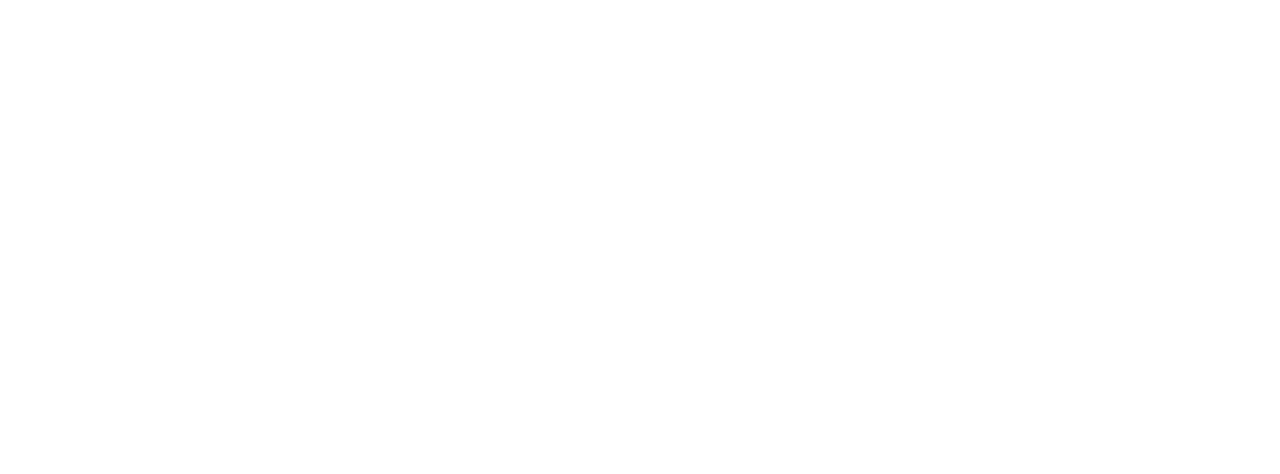
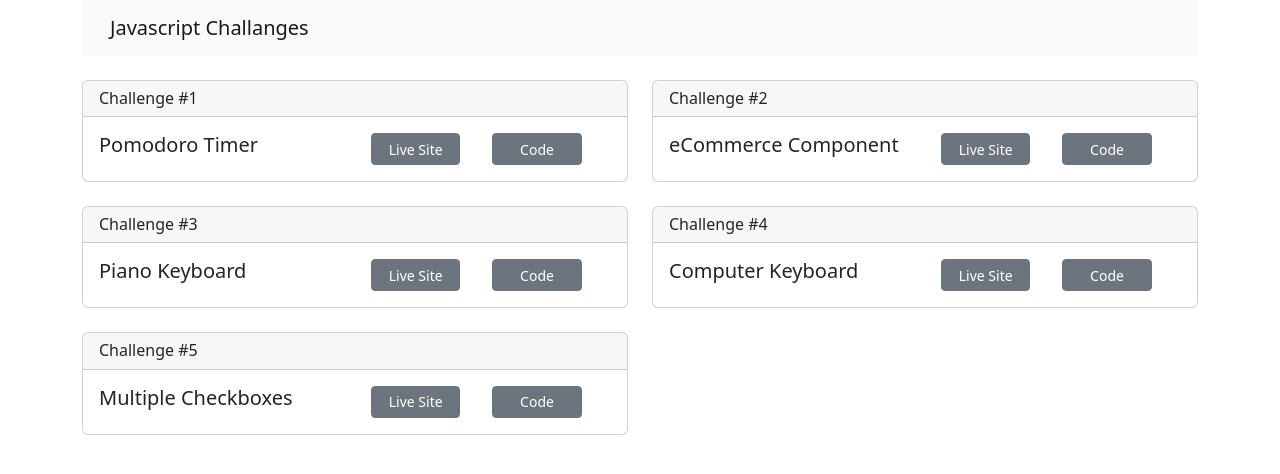
Before and after one commit to ronakkhandlwl/javascript-project, a plain HTML site: page index.html in a window 1280 px wide. Drawn offline with nearby package versions, Linux system fonts and the light colour scheme.

Commit message:
create index.html

```diff
--- a/index.html
+++ b/index.html
@@ -1,11 +1,91 @@
+<!doctype html>
 <html lang="en">
+
 <head>
-    <meta charset="UTF-8">
-    <meta http-equiv="X-UA-Compatible" content="IE=edge">
-    <meta name="viewport" content="width=device-width, initial-scale=1.0">
-    <title>Javascript Project</title>
+    <meta charset="utf-8">
+    <meta name="viewport" content="width=device-width, initial-scale=1">
+    <title>Javascript Projects</title>
+    <link href="https://cdn.jsdelivr.net/npm/bootstrap@5.2.0-beta1/dist/css/bootstrap.min.css" rel="stylesheet"
+        integrity="sha384-0evHe/X+R7YkIZDRvuzKMRqM+OrBnVFBL6DOitfPri4tjfHxaWutUpFmBp4vmVor" crossorigin="anonymous">
 </head>
+
 <body>
+    <div class="container">
+        <nav class="navbar navbar-light bg-light">
+            <div class="container-fluid">
+                <a class="navbar-brand ms-3" href="#">Javascript Challanges</a>
+            </div>
+        </nav>
+        <div class="row mt-4">
+            <div class="col-sm-6">
+                <div class="card">
+                    <h6 class="card-header">Challenge #1</h6>
+                    <div class="card-body">
+                        <div class="row">
+                            <h5 class="card-title col-6">Pomodoro Timer</h5>
+                            <button type="button" href="#" class="btn btn-sm btn-secondary col-2 mx-3">Live Site</a>
+                                <button type="button" href="#" class="btn btn-sm btn-secondary col-2 mx-3">Code</a>
+                        </div>
+                    </div>
+                </div>
+            </div>
+            <div class="col-sm-6">
+                <div class="card">
+                    <h6 class="card-header">Challenge #2</h6>
+                    <div class="card-body">
+                        <div class="row">
+                            <h5 class="card-title col-6">eCommerce Component</h5>
+                            <button type="button" href="#" class="btn btn-sm btn-secondary col-2 mx-3">Live Site</a>
+                                <button type="button" href="#" class="btn btn-sm btn-secondary col-2 mx-3">Code</a>
+                        </div>
+                    </div>
+                </div>
+            </div>
+        </div>
+        <div class="row mt-4">
+            <div class="col-sm-6">
+                <div class="card">
+                    <h6 class="card-header">Challenge #3</h6>
+                    <div class="card-body">
+                        <div class="row">
+                            <h5 class="card-title col-6">Piano Keyboard</h5>
+                            <button type="button" href="#" class="btn btn-sm btn-secondary col-2 mx-3">Live Site</a>
+                                <button type="button" href="#" class="btn btn-sm btn-secondary col-2 mx-3">Code</a>
+                        </div>
+                    </div>
+                </div>
+            </div>
+            <div class="col-sm-6">
+                <div class="card">
+                    <h6 class="card-header">Challenge #4</h6>
+                    <div class="card-body">
+                        <div class="row">
+                            <h5 class="card-title col-6">Computer Keyboard</h5>
+                            <button type="button" href="#" class="btn btn-sm btn-secondary col-2 mx-3">Live Site</a>
+                                <button type="button" href="#" class="btn btn-sm btn-secondary col-2 mx-3">Code</a>
+                        </div>
+                    </div>
+                </div>
+            </div>
+        </div>
+        <div class="row mt-4">
+            <div class="col-sm-6">
+                <div class="card">
+                    <h6 class="card-header">Challenge #5</h6>
+                    <div class="card-body">
+                        <div class="row">
+                            <h5 class="card-title col-6">Multiple Checkboxes</h5>
+                            <button type="button" href="#" class="btn btn-sm btn-secondary col-2 mx-3">Live Site</a>
+                                <button type="button" href="#" class="btn btn-sm btn-secondary col-2 mx-3">Code</a>
+                        </div>
+                    </div>
+                </div>
+            </div>
+        </div>
+    </div>
+    <script src="https://cdn.jsdelivr.net/npm/bootstrap@5.2.0-beta1/dist/js/bootstrap.bundle.min.js"
+        integrity="sha384-pprn3073KE6tl6bjs2QrFaJGz5/SUsLqktiwsUTF55Jfv3qYSDhgCecCxMW52nD2"
+        crossorigin="anonymous"></script>
+</body>
 
-</body>
 </html>
```
